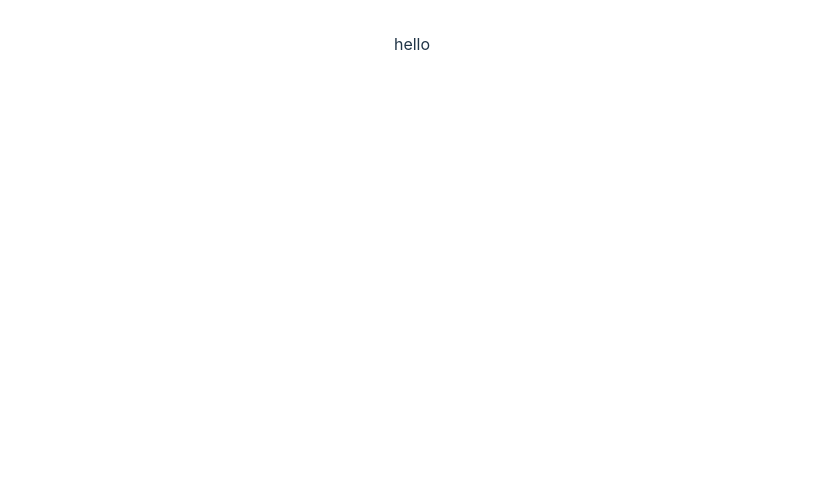
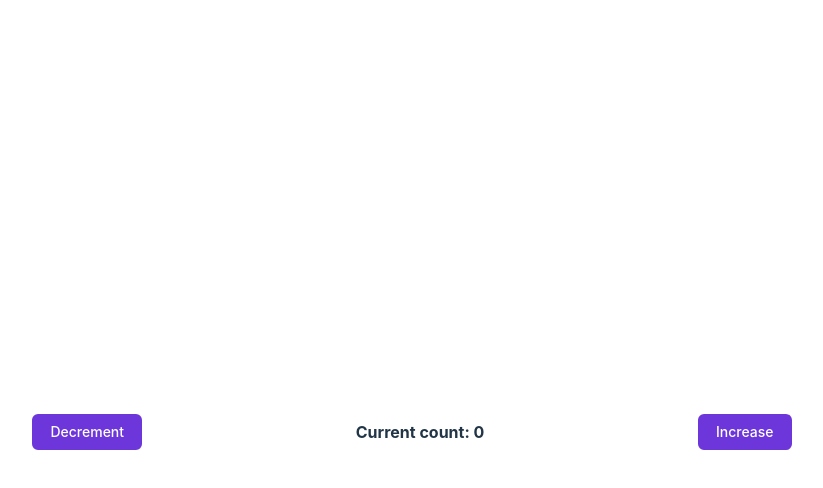
Before and after one commit to Grimowsky/rtl-workshop, a React (Vite) app: page /redux/example in a window 1280 px wide. Shown: the top 488 px of the page, without its empty margins (228-1051 px from the left). Built offline with nearby package versions, Linux system fonts and the light colour scheme.

Commit message:
add simple reducer handling

```diff
--- a/src/pages/ReduxExample/ReduxExample.tsx
+++ b/src/pages/ReduxExample/ReduxExample.tsx
@@ -1,7 +1,29 @@
 import * as React from 'react';
+import BoxFlexColumn from '../../components/BoxFlexColumn/BoxFlexColumn';
+import BoxFlexRow from '../../components/BoxFlexRow/BoxFlexRow';
+import { Button } from '../../components/Button/Button';
+import { useAppDispatch, useAppSelector } from '../../store/hooks';
+import { decrement, increment } from '../../store/slice/counter.slice';
 
 const ReduxExample: React.FC = () => {
-  return <> hello </>;
+  const { value } = useAppSelector((state) => state.counter);
+  const dispatch = useAppDispatch();
+
+  const handleIncrement = () => {
+    dispatch(increment());
+  };
+  const handleDecrement = () => {
+    dispatch(decrement());
+  };
+  return (
+    <BoxFlexColumn classNames="w-4/5 h-screen justify-center m-auto">
+      <BoxFlexRow classNames="w-full place-content-around">
+        <Button onClick={handleDecrement}>Decrement</Button>
+        <div className="font-bold flex items-center">{`Current count: ${value}`}</div>
+        <Button onClick={handleIncrement}>Increase</Button>
+      </BoxFlexRow>
+    </BoxFlexColumn>
+  );
 };
 
 export default ReduxExample;
--- a/src/store/slice/counter.slice.ts
+++ b/src/store/slice/counter.slice.ts
@@ -14,6 +14,7 @@ export const counterSlice = createSlice({
   initialState,
   reducers: {
     increment: (state) => {
+      console.log('@@@');
       state.value += 1;
     },
     decrement: (state) => {
```
